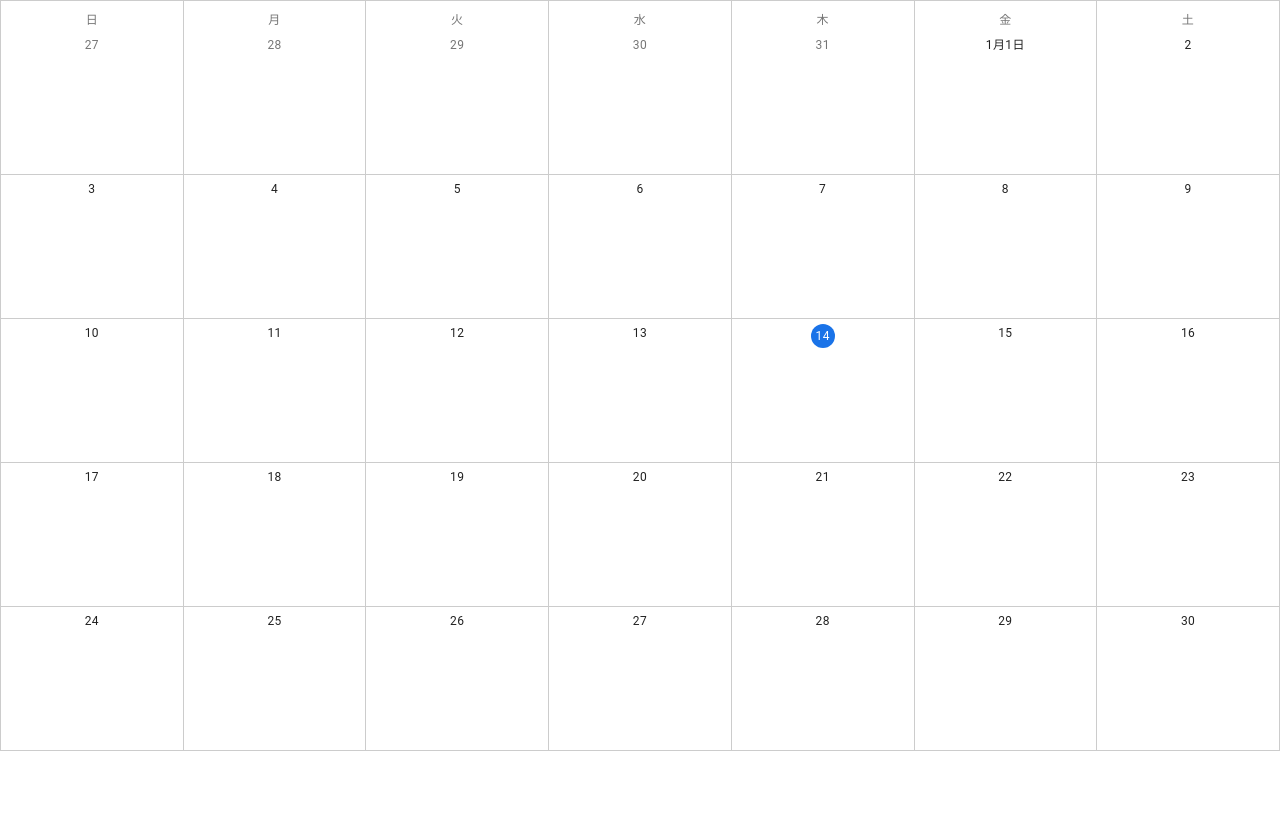
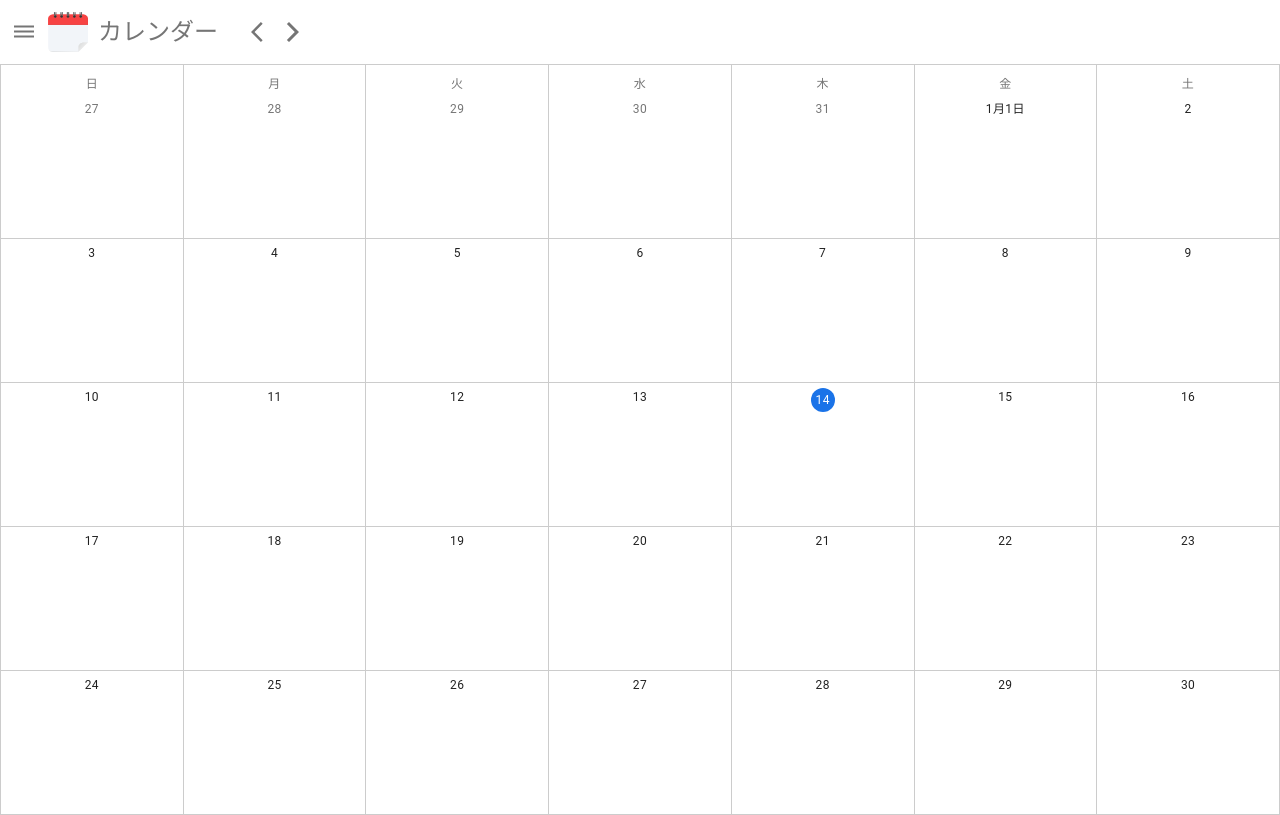
Before and after one commit to takaaki12353491/scheduler, a React (Create React App) app in the folder client/: page / in a window 1280 px wide. Built offline with nearby package versions, Linux system fonts and the light colour scheme.

Commit message:
Create Header

```diff
--- /dev/null
+++ b/client/src/components/organisms/header/Header.tsx
@@ -0,0 +1,36 @@
+import React from 'react'
+import { IconButton, Toolbar, Typography, makeStyles } from '@material-ui/core'
+import { ArrowBackIos, ArrowForwardIos } from '@material-ui/icons'
+import DehazeIcon from '@material-ui/icons/Dehaze'
+
+const Header = () => {
+  const classes = useStyles()
+  return (
+    <Toolbar className={classes.container}>
+      <IconButton>
+        <DehazeIcon />
+      </IconButton>
+      <img src="/images/calendar_icon.png" width="40" height="40" />
+      <Typography className={classes.title} color="textSecondary" variant="h5" component="h1">
+        カレンダー
+      </Typography>
+      <IconButton size="small">
+        <ArrowBackIos />
+      </IconButton>
+      <IconButton size="small">
+        <ArrowForwardIos />
+      </IconButton>
+    </Toolbar>
+  )
+}
+
+export default Header
+
+const useStyles = makeStyles(theme => ({
+  container: {
+    padding: '0',
+  },
+  title: {
+    margin: '0 30px 0 10px',
+  }
+}))
--- a/client/src/components/pages/month/Month.tsx
+++ b/client/src/components/pages/month/Month.tsx
@@ -1,6 +1,7 @@
 import React from 'react'
 import { useSelector } from 'react-redux'
 import { GridList, Typography, makeStyles } from '@material-ui/core'
+import Base from '../../templates/base/Base'
 import Element from './Element'
 import { createCalendar } from '../../../modules/calendar'
 import border from '../../../styles/border'
@@ -12,6 +13,7 @@ const Month = () => {
   const date = useSelector(state => state.date)
   const calendar = createCalendar(date)
   return (
+    <Base>
       <div className={classes.container}>
         <GridList className={classes.grid} cols={7} spacing={0} cellHeight='auto'>
           {days.map(d => (
@@ -34,6 +36,7 @@ const Month = () => {
           ))}
         </GridList>
       </div>
+    </Base>
   )
 }
 export default Month
--- /dev/null
+++ b/client/src/components/templates/base/Base.tsx
@@ -0,0 +1,12 @@
+import React from 'react'
+import Header from '../../organisms/header/Header'
+
+const Base: React.FC = (props) => {
+  return (
+    <>
+      <Header/>
+      {props.children}
+    </>
+  )
+}
+export default Base
```
Also changed, not shown: client/public/images/calendar_icon.png (added). Lines whose indentation alone changed are shown as unchanged.
